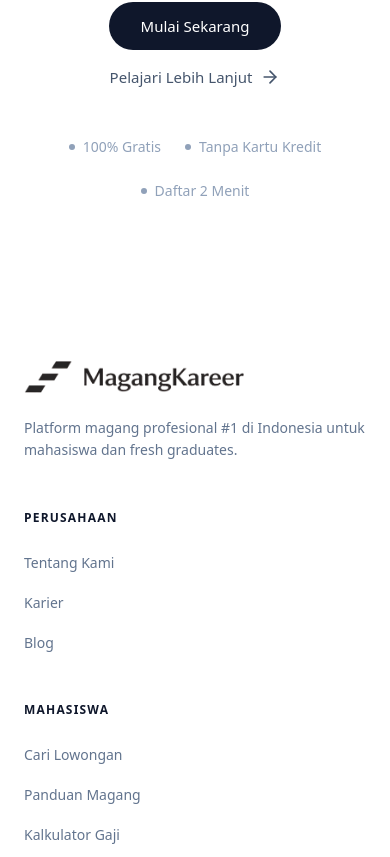
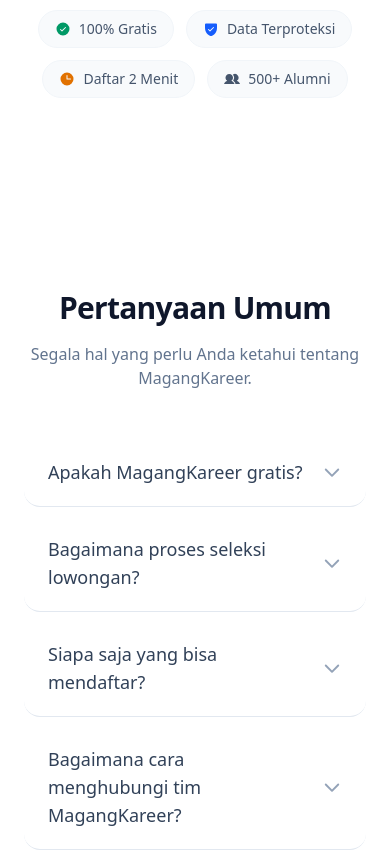
Before and after one commit to dzakwanfadhlullah/MagangKareer, a Next.js app in the folder apps/web/: page / in a window 390 px wide. Shown: the part 8567-9424 px from the top of the page. Built offline with nearby package versions, Linux system fonts and the light colour scheme.

Commit message:
FAQ Accordion Section

```diff
--- a/apps/web/src/app/page.tsx
+++ b/apps/web/src/app/page.tsx
@@ -8,6 +8,7 @@
 import { JobsSection } from "@/components/sections/JobsSection";
 import { TestimonialSection } from "@/components/sections/TestimonialSection";
 import { ClosingSection } from "@/components/sections/ClosingSection";
+import { FAQSection } from "@/components/sections/FAQSection";
 
 export default function Home() {
   return (
@@ -22,6 +23,7 @@
       <JobsSection />
       <TestimonialSection />
       <ClosingSection />
+      <FAQSection />
       <Footer />
     </main>
   );
--- a/apps/web/src/components/sections/ClosingSection.tsx
+++ b/apps/web/src/components/sections/ClosingSection.tsx
@@ -3,6 +3,7 @@
 import { motion } from "framer-motion";
 import { ArrowRight } from "lucide-react";
 import Link from "next/link";
+import { CheckCircle, ShieldCheck, Clock, Users } from "@phosphor-icons/react";
 
 export function ClosingSection() {
     // Animation variants for stagger effect
@@ -28,6 +29,13 @@
             },
         },
     };
+
+    const trustBadges = [
+        { icon: CheckCircle, label: "100% Gratis", color: "text-emerald-600" },
+        { icon: ShieldCheck, label: "Data Terproteksi", color: "text-blue-600" },
+        { icon: Clock, label: "Daftar 2 Menit", color: "text-amber-600" },
+        { icon: Users, label: "500+ Alumni", color: "text-slate-600" },
+    ];
 
     return (
         <section className="relative z-10 py-24 md:py-32" id="cta">
@@ -58,46 +66,28 @@
                     Gratis, terkurasi, dan dirancang khusus untuk kesuksesan kariermu.
                 </motion.p>
 
-                {/* CTA Buttons */}
+
+
+                {/* Enhanced Trust Badges */}
                 <motion.div
                     variants={itemVariants}
-                    className="mt-10 flex flex-col sm:flex-row items-center justify-center gap-4 sm:gap-6"
+                    className="mt-12 flex flex-wrap items-center justify-center gap-3 md:gap-4"
                 >
-                    {/* Primary CTA */}
-                    <Link
-                        href="#lowongan"
-                        className="group inline-flex h-12 items-center justify-center rounded-full bg-slate-900 px-8 text-[15px] font-medium text-white transition-all hover:bg-slate-800 hover:shadow-lg hover:shadow-slate-200"
-                    >
-                        Mulai Sekarang
-                    </Link>
-
-                    {/* Secondary CTA */}
-                    <Link
-                        href="#filosofi"
-                        className="group inline-flex items-center gap-2 text-[15px] font-medium text-slate-600 transition-colors hover:text-slate-900"
-                    >
-                        Pelajari Lebih Lanjut
-                        <ArrowRight className="w-5 h-5 transition-transform group-hover:translate-x-1" />
-                    </Link>
-                </motion.div>
-
-                {/* Trust indicators */}
-                <motion.div
-                    variants={itemVariants}
-                    className="mt-12 flex flex-wrap items-center justify-center gap-6 md:gap-8 text-sm text-slate-400"
-                >
-                    <span className="flex items-center gap-2">
-                        <span className="h-1.5 w-1.5 rounded-full bg-slate-400" />
-                        100% Gratis
-                    </span>
-                    <span className="flex items-center gap-2">
-                        <span className="h-1.5 w-1.5 rounded-full bg-slate-400" />
-                        Tanpa Kartu Kredit
-                    </span>
-                    <span className="flex items-center gap-2">
-                        <span className="h-1.5 w-1.5 rounded-full bg-slate-400" />
-                        Daftar 2 Menit
-                    </span>
+                    {trustBadges.map((badge, index) => (
+                        <motion.div
+                            key={badge.label}
+                            initial={{ opacity: 0, scale: 0.9 }}
+                            whileInView={{ opacity: 1, scale: 1 }}
+                            transition={{ delay: 0.4 + index * 0.1 }}
+                            viewport={{ once: true }}
+                            className="inline-flex items-center gap-2 px-4 py-2 rounded-full bg-slate-50 border border-slate-100 hover:border-slate-200 hover:bg-slate-100/80 transition-all duration-200"
+                        >
+                            <badge.icon size={16} weight="fill" className={badge.color} />
+                            <span className="text-sm font-medium text-slate-600">
+                                {badge.label}
+                            </span>
+                        </motion.div>
+                    ))}
                 </motion.div>
             </motion.div>
         </section>
--- /dev/null
+++ b/apps/web/src/components/sections/FAQSection.tsx
@@ -0,0 +1,103 @@
+"use client";
+
+import { motion, AnimatePresence } from "framer-motion";
+import { useState } from "react";
+import { CaretDown } from "@phosphor-icons/react";
+
+interface FAQItemProps {
+    question: string;
+    answer: string;
+}
+
+function FAQItem({ question, answer }: FAQItemProps) {
+    const [isOpen, setIsOpen] = useState(false);
+
+    return (
+        <div className={`group rounded-2xl transition-all duration-300 ${isOpen ? "bg-white/50 shadow-sm border border-slate-200/50" : "bg-transparent border-b border-slate-200"}`}>
+            <button
+                onClick={() => setIsOpen(!isOpen)}
+                className="flex w-full items-center justify-between px-6 py-5 text-left focus:outline-none"
+            >
+                <span className={`text-lg font-medium transition-colors duration-300 ${isOpen ? "text-slate-900" : "text-slate-700 group-hover:text-slate-900"}`}>
+                    {question}
+                </span>
+                <motion.div
+                    animate={{ rotate: isOpen ? 180 : 0, color: isOpen ? "#0f172a" : "#94a3b8" }}
+                    transition={{ duration: 0.3, ease: "easeInOut" }}
+                    className="flex-shrink-0 ml-4"
+                >
+                    <CaretDown size={20} weight="bold" />
+                </motion.div>
+            </button>
+            <AnimatePresence initial={false}>
+                {isOpen && (
+                    <motion.div
+                        initial={{ height: 0, opacity: 0 }}
+                        animate={{ height: "auto", opacity: 1 }}
+                        exit={{ height: 0, opacity: 0 }}
+                        transition={{ duration: 0.4, ease: [0.04, 0.62, 0.23, 0.98] }}
+                        className="overflow-hidden"
+                    >
+                        <p className="px-6 pb-6 text-slate-500 leading-relaxed font-light">
+                            {answer}
+                        </p>
+                    </motion.div>
+                )}
+            </AnimatePresence>
+        </div>
+    );
+}
+
+export function FAQSection() {
+    const faqs = [
+        {
+            question: "Apakah MagangKareer gratis?",
+            answer: "Ya, MagangKareer 100% gratis untuk mahasiswa dan pencari magang. Kami berkomitmen untuk mendemokratisasi akses karier tanpa biaya pendaftaran apapun.",
+        },
+        {
+            question: "Bagaimana proses seleksi lowongan?",
+            answer: "Setiap lowongan melewati proses verifikasi ketat oleh tim kami untuk memastikan keaslian dan standar industri. User akan langsung terhubung dengan sistem rekrutmen perusahaan partner.",
+        },
+        {
+            question: "Siapa saja yang bisa mendaftar?",
+            answer: "Mahasiswa aktif dari semester berapapun, fresh graduates, hingga career switchers yang mencari pengalaman profesional awal di industri.",
+        },
+        {
+            question: "Bagaimana cara menghubungi tim MagangKareer?",
+            answer: "Anda dapat menghubungi kami melalui formulir kontak di website ini atau melalui social media resmi kami di Instagram dan LinkedIn @MagangKareer.",
+        },
+    ];
+
+    return (
+        <section className="relative z-10 py-24" id="faq">
+            <div className="mx-auto max-w-3xl px-6">
+                <motion.div
+                    initial={{ opacity: 0, y: 20 }}
+                    whileInView={{ opacity: 1, y: 0 }}
+                    transition={{ duration: 0.5 }}
+                    viewport={{ once: true }}
+                    className="text-center mb-12"
+                >
+                    <h2 className="text-3xl md:text-4xl font-bold text-slate-900 tracking-tight">
+                        Pertanyaan Umum
+                    </h2>
+                    <p className="mt-4 text-slate-500 font-light">
+                        Segala hal yang perlu Anda ketahui tentang MagangKareer.
+                    </p>
+                </motion.div>
+
+                <motion.div
+                    initial={{ opacity: 0, y: 20 }}
+                    whileInView={{ opacity: 1, y: 0 }}
+                    transition={{ duration: 0.5, delay: 0.2 }}
+                    viewport={{ once: true }}
+                    className="space-y-2"
+                >
+                    {faqs.map((faq, index) => (
+                        <FAQItem key={index} question={faq.question} answer={faq.answer} />
+                    ))}
+                </motion.div>
+            </div>
+        </section>
+    );
+}
```
Also changed, not shown: 1 other file (tests, documents, lock files or other folders).
